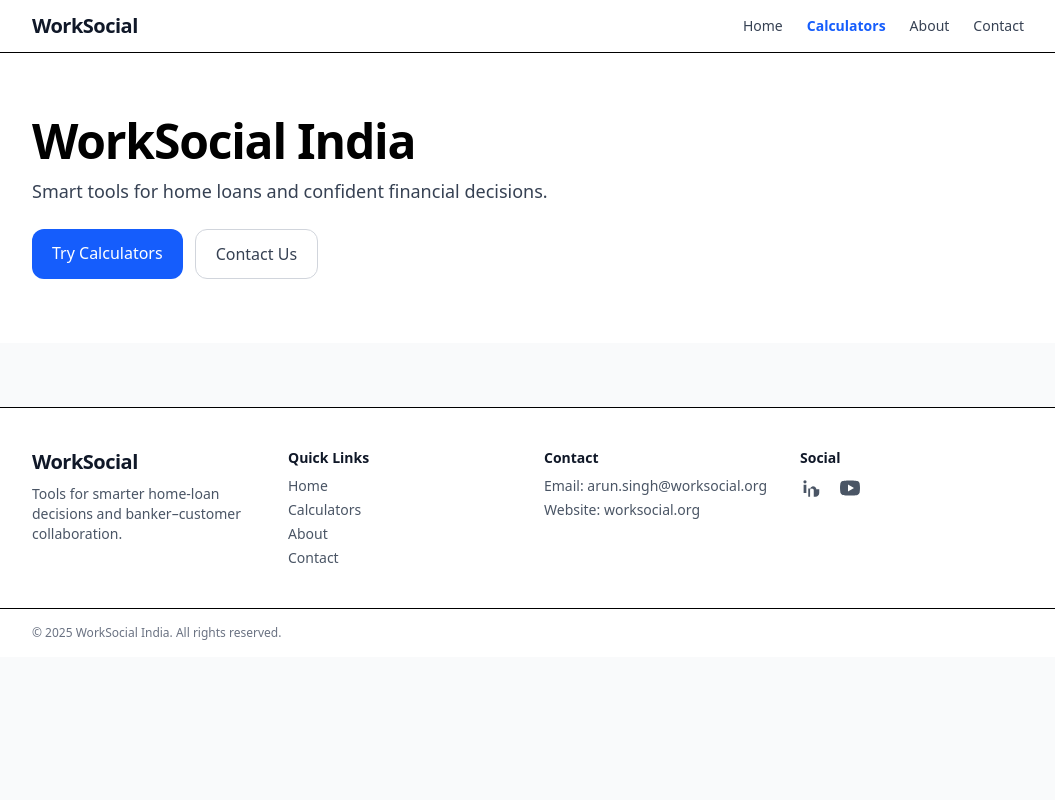
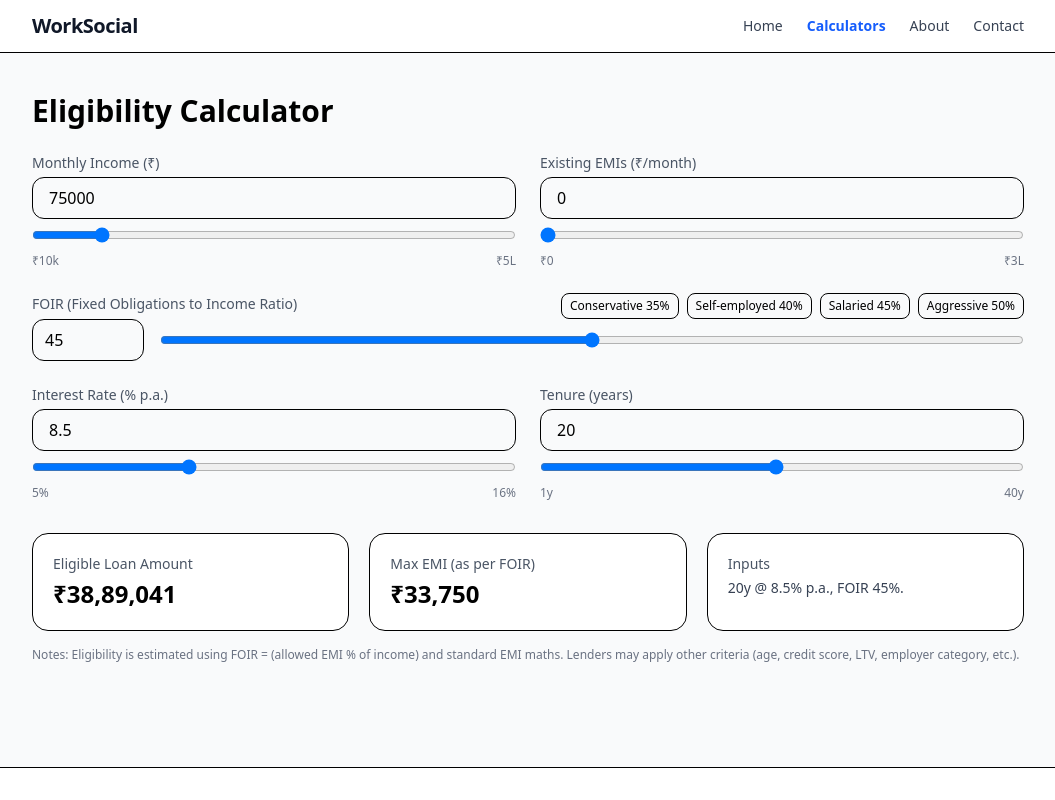
Before and after one commit to worksocial-india/worksocial-ecosystem, a React (Vite) app: page /calculators/eligibility in a window 1280 px wide. Shown: the top 800 px of the page, without its empty margins (112-1167 px from the left). Built offline with nearby package versions, Linux system fonts and the light colour scheme; the HTML template or start-up script is replaced by a standard one.

Commit message:
feat: add Eligibility calculator (FOIR-based)

```diff
--- a/src/App.jsx
+++ b/src/App.jsx
@@ -1,12 +1,13 @@
 import { Routes, Route } from "react-router-dom";
 import Navbar from "./components/Navbar";
 import Footer from "./components/Footer";
-
 import Home from "./pages/Home";
 import Calculators from "./pages/Calculators";
 import About from "./pages/About";
 import Contact from "./pages/Contact";
 import EMI from "./pages/EMI";
+import Eligibility from "./pages/Eligibility";
+
 
 
 export default function App() {
@@ -20,6 +21,8 @@ export default function App() {
         <Route path="/contact" element={<Contact />} />
         <Route path="*" element={<Home />} />
         <Route path="/calculators/emi" element={<EMI />} />
+        <Route path="/calculators/eligibility" element={<Eligibility />} />
+
 
       </Routes>
       <Footer />
--- /dev/null
+++ b/src/pages/Eligibility.jsx
@@ -0,0 +1,232 @@
+import { useMemo, useState } from "react";
+
+export default function Eligibility() {
+
+  // Inputs (tweak defaults as you like)
+  const [monthlyIncome, setMonthlyIncome] = useState(75000); // ₹ per month
+  const [existingEmi, setExistingEmi] = useState(0);         // ₹ per month
+  const [foirPct, setFoirPct] = useState(45);                // % of income allowed for EMIs
+  const [annualRate, setAnnualRate] = useState(8.5);         // % p.a.
+  const [years, setYears] = useState(20);                    // tenure in years
+
+  // Helpers
+  const fmt = (x) =>
+    new Intl.NumberFormat("en-IN", {
+      style: "currency",
+      currency: "INR",
+      maximumFractionDigits: 0,
+    }).format(Math.max(0, x || 0));
+
+  // Core math:
+  // MaxEMI = income * FOIR - existing obligations
+  // Loan P (from EMI) = E * ((1+r)^n - 1) / (r * (1+r)^n), r = rate/12/100, n = months
+  const { maxEmi, eligibleLoan } = useMemo(() => {
+    const foir = Math.max(0, Math.min(100, foirPct)) / 100; // clamp 0–1
+    const n = Math.max(1, Math.round(years * 12));          // months
+    const r = (annualRate / 100) / 12;                      // monthly rate
+
+    const E = Math.max(0, monthlyIncome * foir - existingEmi); // ₹/month
+    if (E <= 0) return { maxEmi: 0, eligibleLoan: 0 };
+
+    let P = 0;
+    if (r === 0) {
+      P = E * n; // simple sum if 0% rate
+    } else {
+      const pow = Math.pow(1 + r, n);
+      P = E * (pow - 1) / (r * pow);
+    }
+    return { maxEmi: E, eligibleLoan: P };
+  }, [monthlyIncome, existingEmi, foirPct, annualRate, years]);
+
+  // Quick FOIR presets
+  const applyPreset = (p) => setFoirPct(p);
+
+  return (
+    <main className="max-w-5xl mx-auto px-4 py-10">
+      <h1 className="text-3xl font-bold mb-6">Eligibility Calculator</h1>
+
+      {/* Inputs */}
+      <div className="grid grid-cols-1 md:grid-cols-2 gap-6">
+        {/* Monthly Income */}
+        <label className="block">
+          <div className="text-sm text-gray-600 mb-1">Monthly Income (₹)</div>
+          <input
+            type="number"
+            className="w-full rounded-xl border px-4 py-2 outline-none focus:ring-2 focus:ring-blue-600"
+            value={monthlyIncome}
+            onChange={(e) => setMonthlyIncome(Number(e.target.value))}
+            min={10000}
+            max={500000}
+            step={1000}
+          />
+          <input
+            type="range"
+            className="mt-2 w-full"
+            value={monthlyIncome}
+            onChange={(e) => setMonthlyIncome(Number(e.target.value))}
+            min={10000}
+            max={500000}
+            step={1000}
+          />
+          <div className="flex justify-between text-xs text-gray-500 mt-1">
+            <span>₹10k</span><span>₹5L</span>
+          </div>
+        </label>
+
+        {/* Existing EMIs */}
+        <label className="block">
+          <div className="text-sm text-gray-600 mb-1">Existing EMIs (₹/month)</div>
+          <input
+            type="number"
+            className="w-full rounded-xl border px-4 py-2 outline-none focus:ring-2 focus:ring-blue-600"
+            value={existingEmi}
+            onChange={(e) => setExistingEmi(Number(e.target.value))}
+            min={0}
+            max={300000}
+            step={1000}
+          />
+          <input
+            type="range"
+            className="mt-2 w-full"
+            value={existingEmi}
+            onChange={(e) => setExistingEmi(Number(e.target.value))}
+            min={0}
+            max={300000}
+            step={1000}
+          />
+          <div className="flex justify-between text-xs text-gray-500 mt-1">
+            <span>₹0</span><span>₹3L</span>
+          </div>
+        </label>
+
+        {/* FOIR */}
+        <div className="md:col-span-2">
+          <div className="flex items-center justify-between">
+            <div className="text-sm text-gray-600 mb-1">FOIR (Fixed Obligations to Income Ratio)</div>
+            <div className="flex gap-2">
+              <button
+                className="rounded-lg border px-2 py-1 text-xs hover:bg-gray-50"
+                onClick={() => applyPreset(35)}
+              >
+                Conservative 35%
+              </button>
+              <button
+                className="rounded-lg border px-2 py-1 text-xs hover:bg-gray-50"
+                onClick={() => applyPreset(40)}
+              >
+                Self-employed 40%
+              </button>
+              <button
+                className="rounded-lg border px-2 py-1 text-xs hover:bg-gray-50"
+                onClick={() => applyPreset(45)}
+              >
+                Salaried 45%
+              </button>
+              <button
+                className="rounded-lg border px-2 py-1 text-xs hover:bg-gray-50"
+                onClick={() => applyPreset(50)}
+              >
+                Aggressive 50%
+              </button>
+            </div>
+          </div>
+          <div className="flex items-center gap-4">
+            <input
+              type="number"
+              className="w-28 rounded-xl border px-3 py-2 outline-none focus:ring-2 focus:ring-blue-600"
+              value={foirPct}
+              onChange={(e) => setFoirPct(Number(e.target.value))}
+              min={20}
+              max={70}
+              step={1}
+            />
+            <input
+              type="range"
+              className="flex-1"
+              value={foirPct}
+              onChange={(e) => setFoirPct(Number(e.target.value))}
+              min={20}
+              max={70}
+              step={1}
+            />
+          </div>
+        </div>
+
+        {/* Interest Rate */}
+        <label className="block">
+          <div className="text-sm text-gray-600 mb-1">Interest Rate (% p.a.)</div>
+          <input
+            type="number"
+            className="w-full rounded-xl border px-4 py-2 outline-none focus:ring-2 focus:ring-blue-600"
+            value={annualRate}
+            onChange={(e) => setAnnualRate(parseFloat(e.target.value) || 0)}
+            min={5}
+            max={16}
+            step={0.05}
+          />
+          <input
+            type="range"
+            className="mt-2 w-full"
+            value={annualRate}
+            onChange={(e) => setAnnualRate(parseFloat(e.target.value) || 0)}
+            min={5}
+            max={16}
+            step={0.05}
+          />
+          <div className="flex justify-between text-xs text-gray-500 mt-1">
+            <span>5%</span><span>16%</span>
+          </div>
+        </label>
+
+        {/* Tenure */}
+        <label className="block">
+          <div className="text-sm text-gray-600 mb-1">Tenure (years)</div>
+          <input
+            type="number"
+            className="w-full rounded-xl border px-4 py-2 outline-none focus:ring-2 focus:ring-blue-600"
+            value={years}
+            onChange={(e) => setYears(parseFloat(e.target.value) || 0)}
+            min={1}
+            max={40}
+            step={0.5}
+          />
+          <input
+            type="range"
+            className="mt-2 w-full"
+            value={years}
+            onChange={(e) => setYears(parseFloat(e.target.value) || 0)}
+            min={1}
+            max={40}
+            step={0.5}
+          />
+          <div className="flex justify-between text-xs text-gray-500 mt-1">
+            <span>1y</span><span>40y</span>
+          </div>
+        </label>
+      </div>
+
+      {/* Results */}
+      <div className="mt-8 grid grid-cols-1 md:grid-cols-3 gap-5">
+        <div className="rounded-2xl border bg-white p-5">
+          <div className="text-sm text-gray-600">Eligible Loan Amount</div>
+          <div className="mt-1 text-2xl font-semibold">{fmt(eligibleLoan)}</div>
+        </div>
+        <div className="rounded-2xl border bg-white p-5">
+          <div className="text-sm text-gray-600">Max EMI (as per FOIR)</div>
+          <div className="mt-1 text-2xl font-semibold">{fmt(maxEmi)}</div>
+        </div>
+        <div className="rounded-2xl border bg-white p-5">
+          <div className="text-sm text-gray-600">Inputs</div>
+          <div className="mt-1 text-sm text-gray-700">
+            {years}y @ {annualRate}% p.a., FOIR {foirPct}%.
+          </div>
+        </div>
+      </div>
+
+      <p className="mt-4 text-xs text-gray-500">
+        Notes: Eligibility is estimated using FOIR = (allowed EMI % of income) and standard EMI maths.
+        Lenders may apply other criteria (age, credit score, LTV, employer category, etc.).
+      </p>
+    </main>
+  );
+}
```
Also changed, not shown: 1 other file (tests, documents, lock files or other folders).
